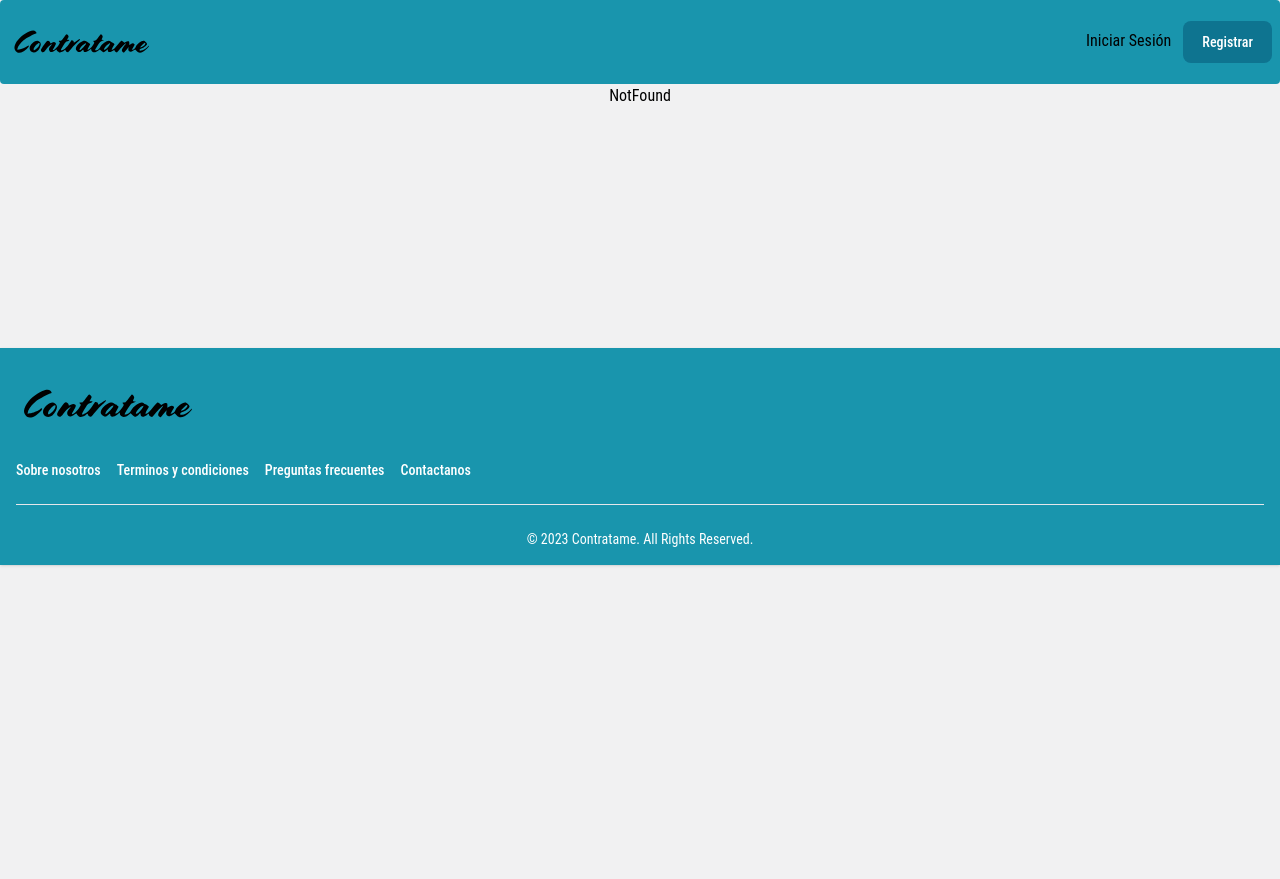
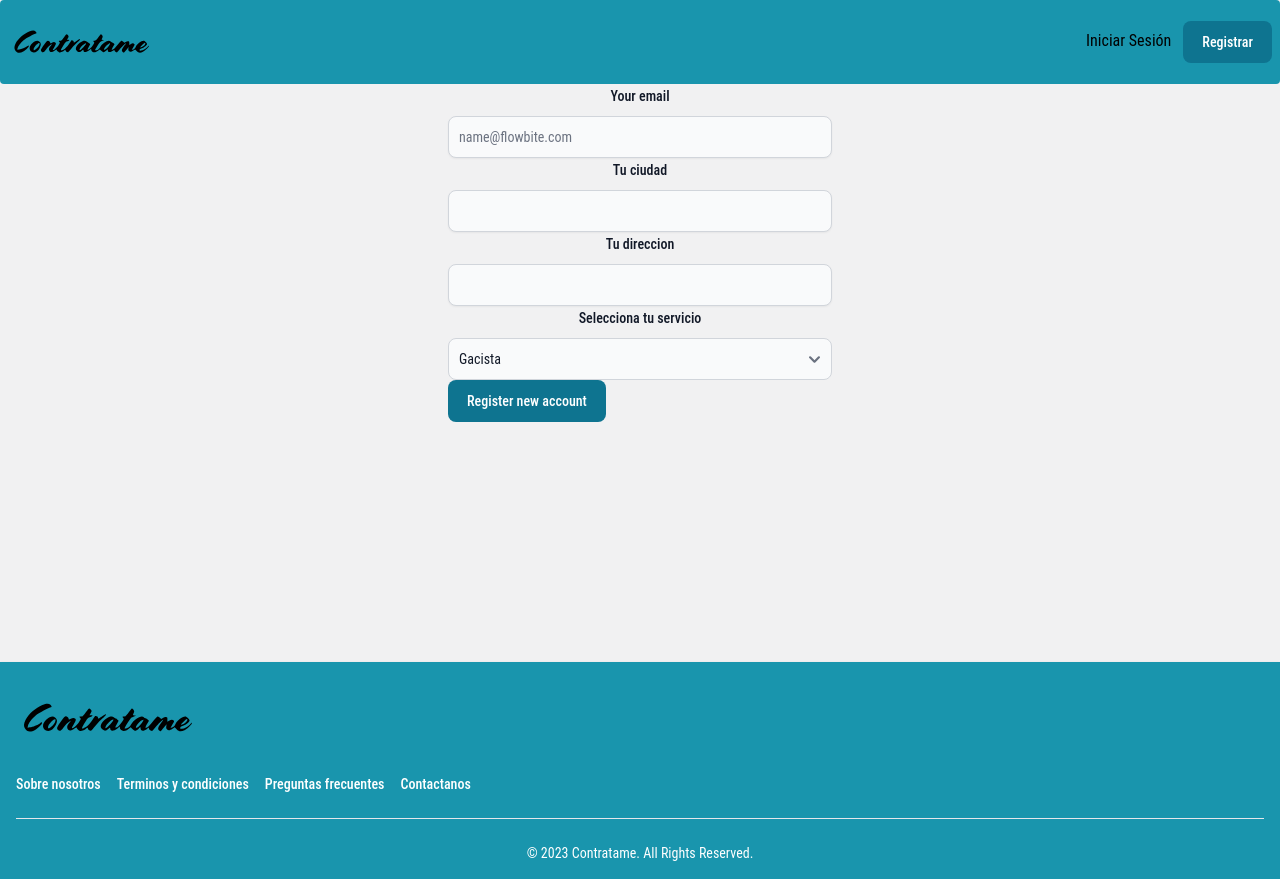
Before and after one commit to No-Country/C-16-62-n-node-react, a React (Vite) app in the folder front/: page /forms/services in a window 1280 px wide. Before the commit the page ends 800 px from the top, so only its background shows below. Built offline with nearby package versions, Linux system fonts and the light colour scheme.

Commit message:
Creacion de vista register, actualizacion del navbar, componentes cards y filter

```diff
--- /dev/null
+++ b/front/src/pages/services/FormService.jsx
@@ -0,0 +1,42 @@
+import React from 'react'
+import { Button, Select , Label, TextInput } from 'flowbite-react';
+
+function FormService() {
+  return (
+    <form className="max-w-sm mx-auto">
+  <div>
+    <div className="mb-2 block">
+      <Label htmlFor="email2" value="Your email"  />
+    </div>
+    <TextInput id="email2" type="email" placeholder="name@flowbite.com" required shadow />
+  </div>
+  <div>
+    <div className="mb-2 block">
+      <Label htmlFor="city" value="Tu ciudad" />
+    </div>
+    <TextInput id="city" type="city" required shadow />
+  </div>
+  <div>
+    <div className="mb-2 block">
+      <Label htmlFor="address" value="Tu direccion" />
+    </div>
+    <TextInput id="address" type="address" required shadow />
+  </div>
+  <div className="max-w-md">
+      <div className="mb-2 block">
+        <Label htmlFor="services" value="Selecciona tu servicio" />
+      </div>
+      <Select id="services" required>
+        <option>Gacista</option>
+        <option>Plomero</option>
+        <option>Albañil</option>
+        <option>Mecanico</option>
+      </Select>
+    </div>
+
+  <Button type="submit">Register new account</Button>
+</form>
+  );
+}
+
+export default FormService
--- a/front/src/routes/Public.jsx
+++ b/front/src/routes/Public.jsx
@@ -3,6 +3,7 @@ import HomePage from "../pages/homepage/HomePage";
 import Login from "../pages/login/Login";
 import Register from "../pages/register/Register";
 import NotFound from "../pages/notfound/NotFound";
+import FormService from "../pages/services/FormService";
 
 
 
@@ -13,6 +14,7 @@ function Public() {
         <Route path="/" element={<HomePage />} />
         <Route path="/login" element={<Login />} />
         <Route path="/register" element={<Register />} />
+        <Route path="/forms/services" element={<FormService />} />
         <Route path="*" element={<NotFound />} />
 
       </Routes>
```
